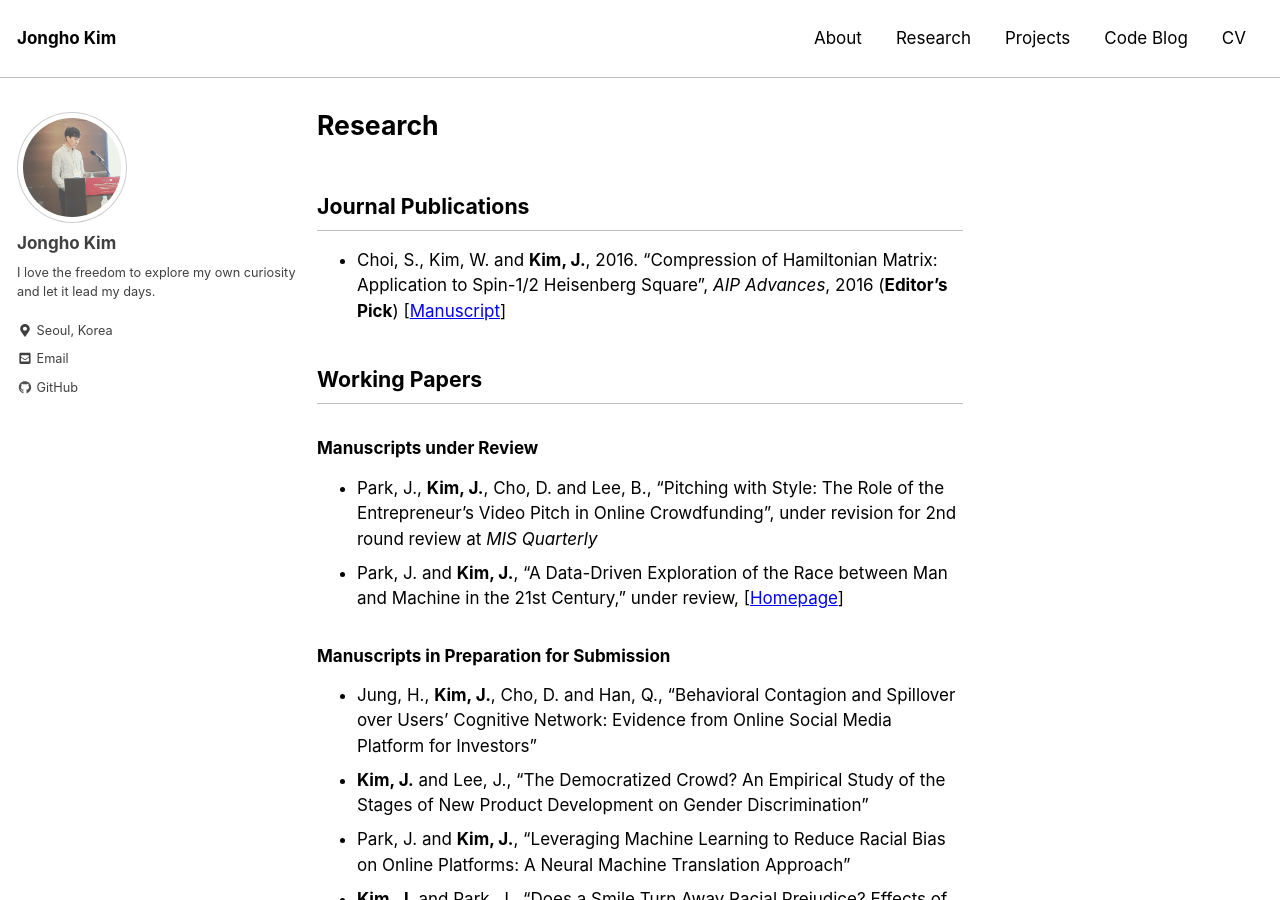
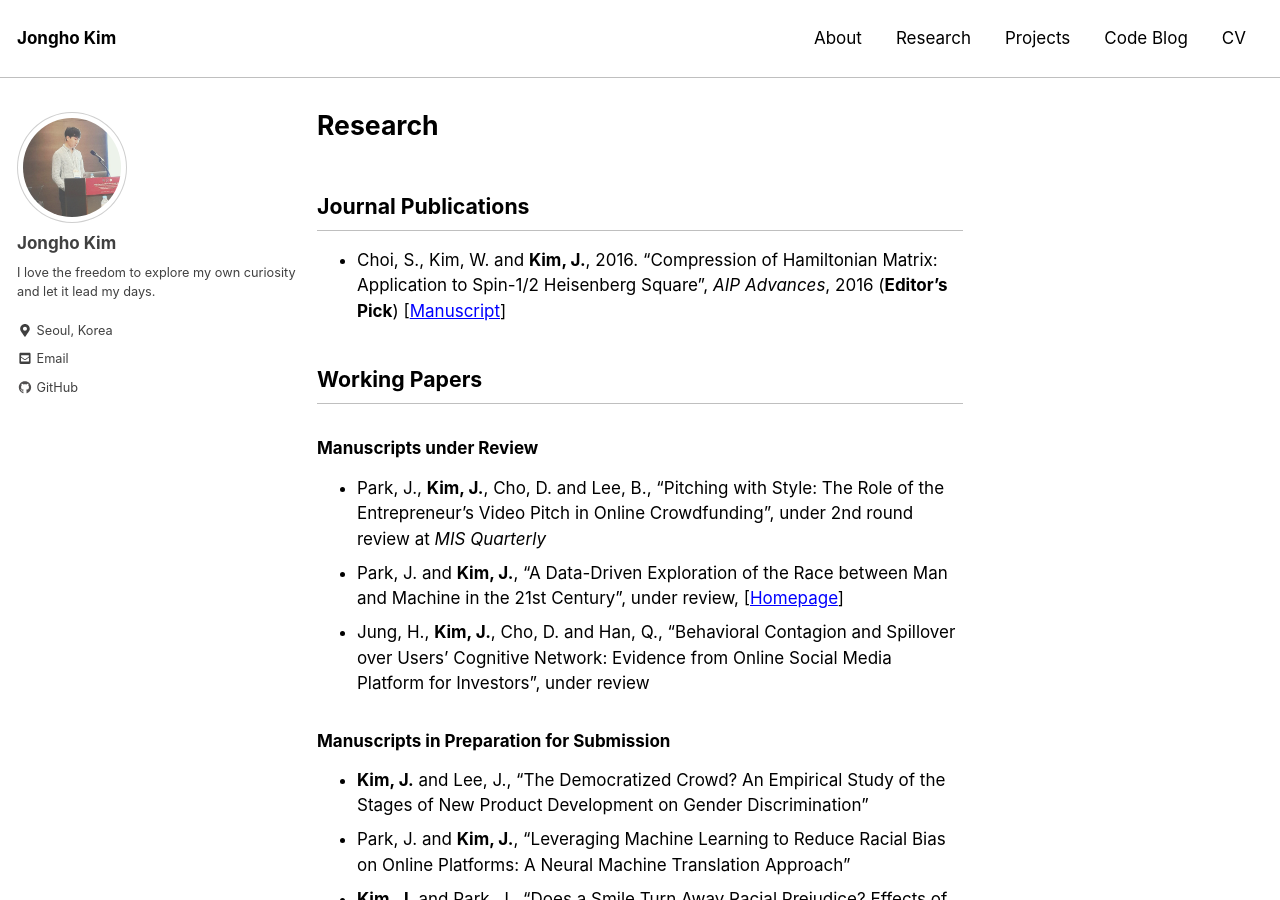
Before and after one commit to jonghkim/jonghkim.github.io, a Jekyll site: the page built from _pages/research.md, in a window 1280 px wide and 900 px high. Built offline with Jekyll 4.4.1, drawn with Linux system fonts in a browser that asks for light colours; nearby versions of some CDN libraries.

Commit message:
research updated

```diff
--- a/_pages/research.md
+++ b/_pages/research.md
@@ -10,11 +10,11 @@ last_modified_at: 2021-03-28
 
 ## Working Papers
 ### Manuscripts under Review
-- Park, J., **Kim, J.**, Cho, D. and Lee, B., “Pitching with Style: The Role of the Entrepreneur’s Video Pitch in Online Crowdfunding”, under revision for 2nd round review at *MIS Quarterly*
-- Park, J. and **Kim, J.**, “A Data-Driven Exploration of the Race between Man and Machine in the 21st Century,” under review, [[Homepage](http://www.jobautomationindex.com/)]
+- Park, J., **Kim, J.**, Cho, D. and Lee, B., “Pitching with Style: The Role of the Entrepreneur’s Video Pitch in Online Crowdfunding”, under 2nd round review at *MIS Quarterly*
+- Park, J. and **Kim, J.**, “A Data-Driven Exploration of the Race between Man and Machine in the 21st Century”, under review, [[Homepage](http://www.jobautomationindex.com/)]
+- Jung, H., **Kim, J.**, Cho, D. and Han, Q., "Behavioral Contagion and Spillover over Users’ Cognitive Network: Evidence from Online Social Media Platform for Investors", under review
 
 ### Manuscripts in Preparation for Submission
-- Jung, H., **Kim, J.**, Cho, D. and Han, Q., "Behavioral Contagion and Spillover over Users’ Cognitive Network: Evidence from Online Social Media Platform for Investors"
 - **Kim, J.** and Lee, J., “The Democratized Crowd? An Empirical Study of the Stages of New Product Development on Gender Discrimination”
 - Park, J. and **Kim, J.**, "Leveraging Machine Learning to Reduce Racial Bias on Online Platforms: A Neural Machine Translation Approach"
 - **Kim, J.** and Park, J., “Does a Smile Turn Away Racial Prejudice? Effects of Facial Expressions on Racial Bias”
```
